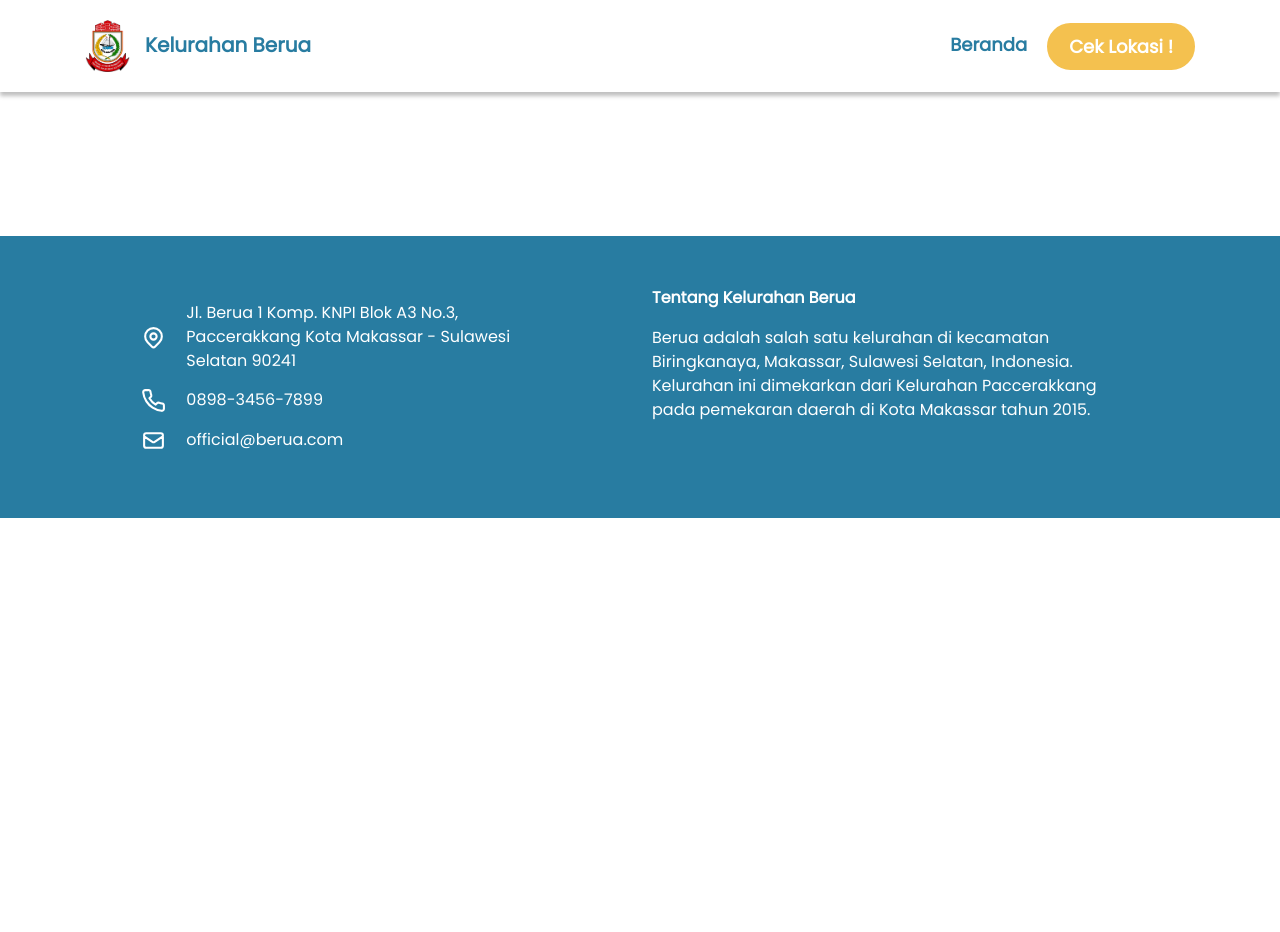
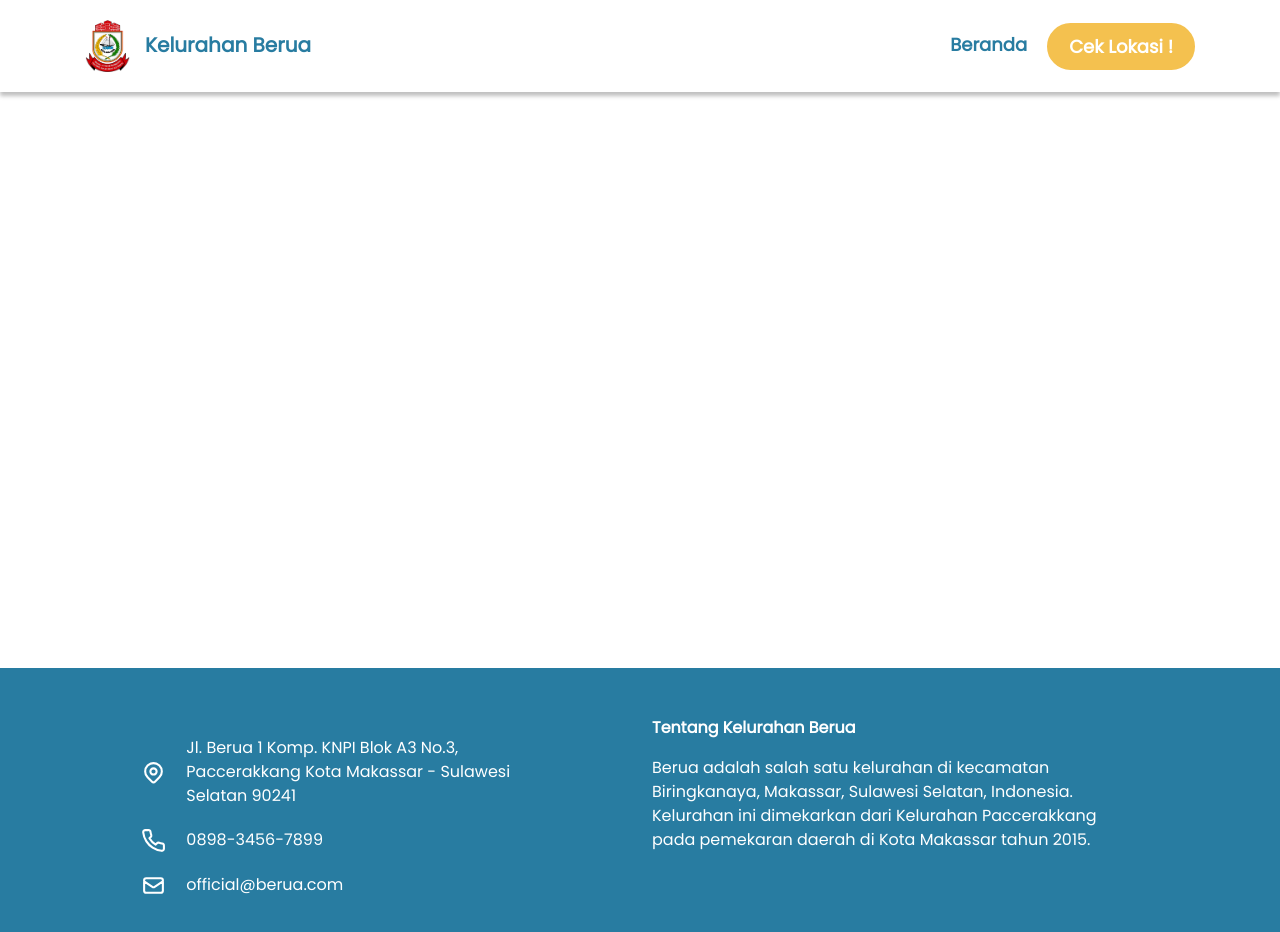
Before and after one commit to DwkLoki/profil-kelurahan-berua, a React (Create React App) app: page / in a window 1280 px wide. Shown: the top 932 px of the page. Before the commit the page ends 800 px from the top, so only its background shows below. Built offline with nearby package versions, Linux system fonts and the light colour scheme.

Commit message:
add favicon

```diff
--- a/public/index.html
+++ b/public/index.html
@@ -2,7 +2,7 @@
 <html lang="en">
   <head>
     <meta charset="utf-8" />
-    <link rel="icon" href="%PUBLIC_URL%/favicon.ico" />
+    <link rel="icon" href="%PUBLIC_URL%/favicon.png" />
     <meta name="viewport" content="width=device-width, initial-scale=1" />
     <meta name="theme-color" content="#000000" />
     <meta
--- a/src/components/footer/Footer.jsx
+++ b/src/components/footer/Footer.jsx
@@ -4,7 +4,7 @@ import { HiOutlineMail, HiOutlineLocationMarker } from "react-icons/hi";
 
 const Footer = () => {
     return (
-        <div className='footer'>
+        <div className='footer py-5'>
             <div className="container">
                 <div className="row footer-content">
                     <div className="col-6 footer-left-side">
--- a/src/components/footer/footer.scss
+++ b/src/components/footer/footer.scss
@@ -6,7 +6,6 @@
 
     .footer-content {
         margin: 0px 50px;
-        padding: 50px 0px;
 
         .footer-left-side {
             .kelurahan-info {
@@ -14,11 +13,9 @@
                 padding-left: 0;
 
                 .kelurahan-info-list {
-                    margin: 15px 0px;
+                    margin: 20px 0px;
                 }
             }
         }
-
-        .footer-right-side {}
     }
 }
--- a/src/components/header/TopNavbar.jsx
+++ b/src/components/header/TopNavbar.jsx
@@ -14,7 +14,7 @@ const TopNavbar = () => {
         <div className='top-navbar sticky-top'>
             <Navbar className="top-navbar-content container" light expand="lg">
                 <NavbarBrand href="/">
-                    <img src={beruaIcon} style={{width: '45px'}} alt="Icon" />
+                    <img src={beruaIcon} style={{ width: '45px' }} alt="Icon" />
                     {/* <img className='top-navbar-content-logo' src={beruaLogo} alt="Logo" /> */}
                     <span className='top-navbar-content-logo'>Kelurahan Berua</span>
                 </NavbarBrand>
@@ -26,7 +26,11 @@ const TopNavbar = () => {
                             <NavLink to="/" className='top-navbar-nav' tag={RRNavLink}>Beranda</NavLink>
                         </NavItem>
                         <NavItem>
-                            <NavLink to="/provinsi" className="btn-navbar top-navbar-nav" tag={RRNavLink}>Cek Lokasi !</NavLink>
+                            <NavLink
+                                href="https://www.google.com/maps/place/Kantor+Lurah+Berua/@-5.1154148,119.5183811,17z/data=!3m1!4b1!4m5!3m4!1s0x2dbefb67be75eecd:0xb8e9c97cbc69d70c!8m2!3d-5.1154148!4d119.5205698"
+                                className="btn-navbar top-navbar-nav">
+                                Cek Lokasi !
+                            </NavLink>
                         </NavItem>
                     </Nav>
                 </Collapse>
```
Also changed, not shown: src/App.js (+18 -0 lines), public/favicon.png (added).
